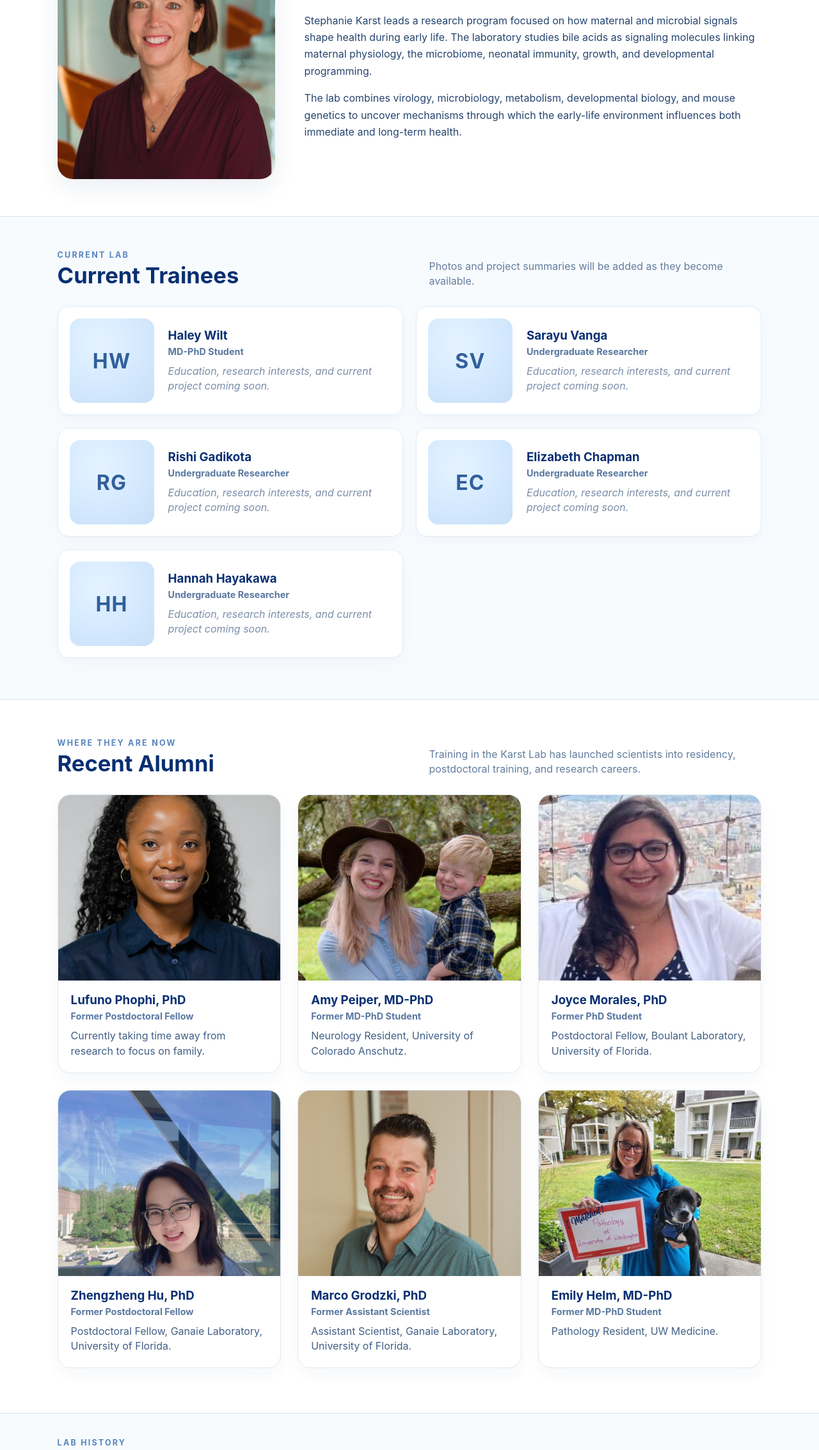
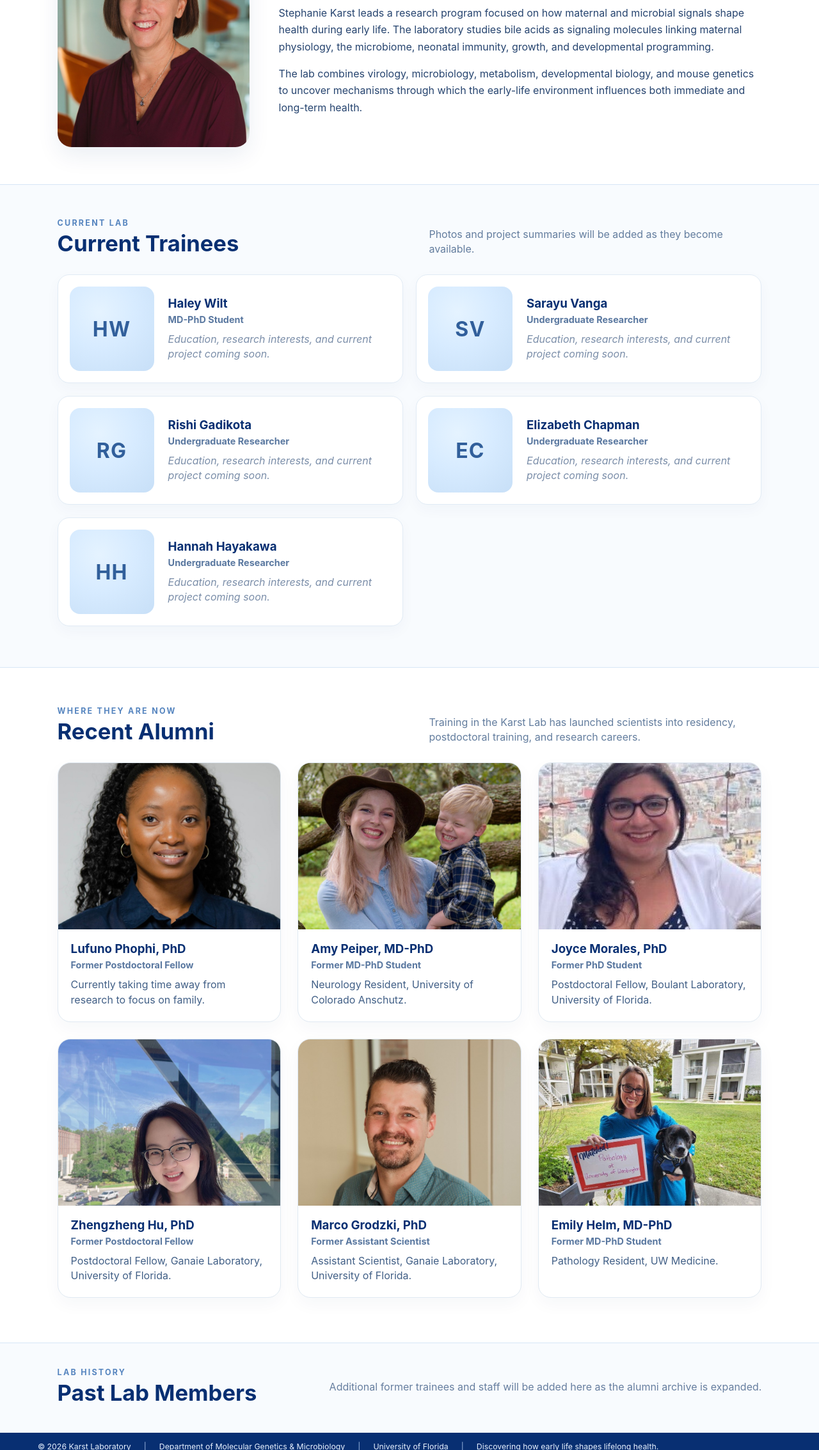
Before and after one commit to karst-lab/karst-lab.github.io, a plain HTML site: page people.html in a window 1280 px wide. Shown: the part 533-2800 px from the top of the page at 64% size. Drawn offline with Linux system fonts and the light colour scheme.

Commit message:
Add files via upload

```diff
--- /dev/null
+++ b/people-fix.css
@@ -0,0 +1,93 @@
+
+/* Karst Lab People page — image sizing/layout fix
+   Loaded after styles.css so these rules take precedence. */
+
+.people-page img {
+  max-width: 100%;
+}
+
+/* PI */
+.people-page .pi-card {
+  max-width: 1180px;
+  margin: 0 auto;
+  display: grid;
+  grid-template-columns: 300px minmax(0, 1fr);
+  gap: 46px;
+  align-items: center;
+}
+.people-page .pi-photo-wrap {
+  width: 300px;
+  height: 375px;
+  overflow: hidden;
+  border-radius: 22px;
+}
+.people-page .pi-photo-wrap img {
+  display: block;
+  width: 300px !important;
+  height: 375px !important;
+  max-width: 300px !important;
+  object-fit: cover !important;
+  object-position: center 25%;
+}
+
+/* Current trainee placeholders */
+.people-page .placeholder-photo {
+  width: 132px !important;
+  height: 132px !important;
+  min-width: 132px;
+  flex: 0 0 132px;
+}
+
+/* Alumni */
+.people-page .alumni-grid {
+  max-width: 1180px;
+  margin: 0 auto;
+  display: grid;
+  grid-template-columns: repeat(3, minmax(0, 1fr));
+  gap: 26px;
+}
+.people-page .alumni-card {
+  min-width: 0;
+  overflow: hidden;
+}
+.people-page .alumni-card > img {
+  display: block;
+  width: 100% !important;
+  height: 260px !important;
+  max-width: none !important;
+  object-fit: cover !important;
+  object-position: center 25%;
+}
+
+/* Individual crop tuning */
+.people-page .alumni-card img[src*="lufuno"] { object-position: center 18%; }
+.people-page .alumni-card img[src*="amy"] { object-position: center 38%; }
+.people-page .alumni-card img[src*="joyce"] { object-position: center 30%; }
+.people-page .alumni-card img[src*="zhengzheng"] { object-position: center 28%; }
+.people-page .alumni-card img[src*="marco"] { object-position: center 24%; }
+.people-page .alumni-card img[src*="emily"] { object-position: center 42%; }
+
+@media (max-width: 950px) {
+  .people-page .alumni-grid {
+    grid-template-columns: repeat(2, minmax(0, 1fr));
+  }
+}
+@media (max-width: 760px) {
+  .people-page .pi-card {
+    grid-template-columns: 1fr;
+  }
+  .people-page .pi-photo-wrap,
+  .people-page .pi-photo-wrap img {
+    width: 280px !important;
+    max-width: 280px !important;
+    height: 350px !important;
+  }
+}
+@media (max-width: 560px) {
+  .people-page .alumni-grid {
+    grid-template-columns: 1fr;
+  }
+  .people-page .alumni-card > img {
+    height: 300px !important;
+  }
+}
--- a/people.html
+++ b/people.html
@@ -6,6 +6,7 @@
   <title>People | Karst Laboratory</title>
   <meta name="description" content="Meet the current members and alumni of the Karst Laboratory at the University of Florida.">
   <link rel="stylesheet" href="styles.css">
+  <link rel="stylesheet" href="people-fix.css">
 </head>
 
 <body>
```
Also changed, not shown: README.txt.
